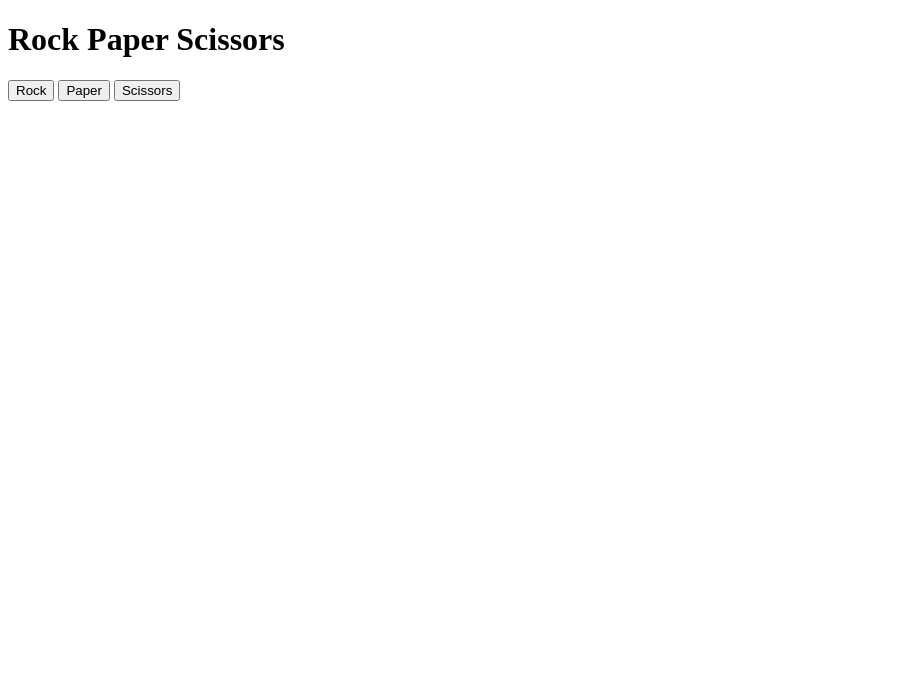
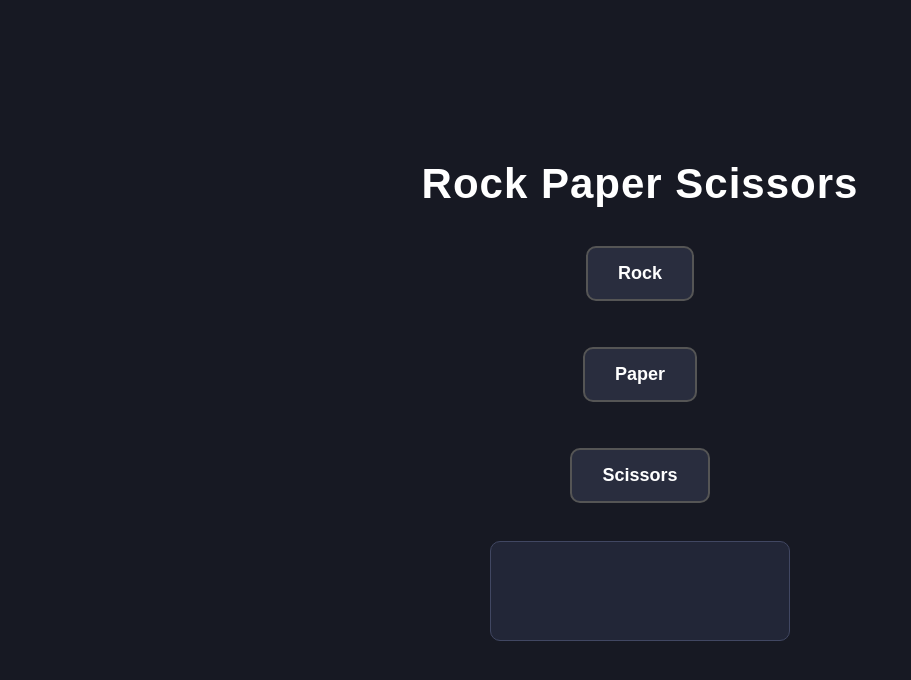
Before and after one commit to emmanuel10xdev/rock-paper-scissors, a plain HTML site: page index.html in a window 1280 px wide. Shown: the whole page, without its empty margins (0-911 px from the left). Drawn offline with Linux system fonts and the light colour scheme.

Commit message:
Add CSS Style

```diff
--- a/index.html
+++ b/index.html
@@ -3,6 +3,7 @@
 <head>
     <meta charset="UTF-8">
     <title>Rock Paper Scissors</title>
+    <link rel="stylesheet" href="style.css">
     <script src="script.js" defer></script>
 </head>
 <body>
--- /dev/null
+++ b/style.css
@@ -0,0 +1,57 @@
+
+* {
+    box-sizing: border-box;
+}
+
+body {
+    margin: 0;
+    min-height: 100vh;
+    display: flex;
+    flex-direction: column;
+    align-items: center;
+    justify-content: center;
+    gap: 30px;
+    font-family: Arial, sans-serif;
+    background-color: #171923;
+    color: white;
+}
+
+h1 {
+    font-size: 42px;
+    margin: 0;
+    letter-spacing: 1px;
+}
+
+button {
+    padding: 15px 30px;
+    margin: 8px;
+    border: 2px solid #555;
+    border-radius: 10px;
+    background-color: #292d3e;
+    color: white;
+    font-size: 18px;
+    font-weight: bold;
+    cursor: pointer;
+    transition: background-color 0.2s, transform 0.2s;
+}
+
+button:hover {
+    background-color: #414762;
+    transform: translateY(-3px);
+}
+
+button:active {
+    transform: translateY(0);
+}
+
+#results {
+    min-width: 300px;
+    min-height: 100px;
+    padding: 25px;
+    border: 1px solid #414762;
+    border-radius: 10px;
+    background-color: #222637;
+    text-align: center;
+    font-size: 18px;
+    line-height: 1.6;
+}
```
